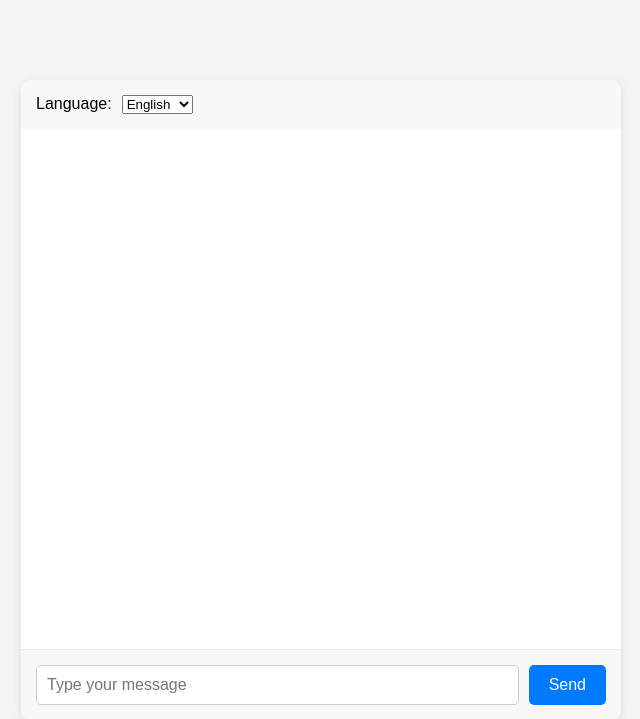
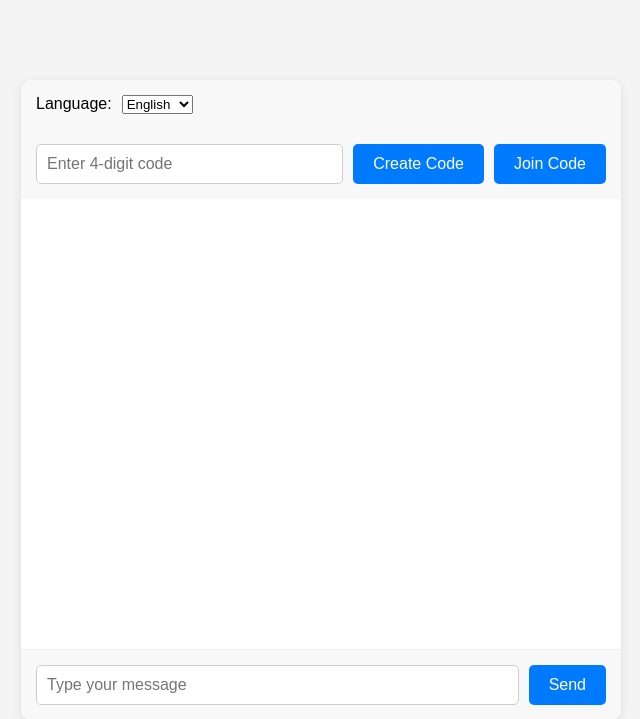
Before and after one commit to aashiqumar/schatdoc-py, a Flask app: page / in a window 1280 px wide. Shown: the top 719 px of the page, without its empty margins (319-959 px from the left). Run offline with Flask 3, Linux system fonts and the light colour scheme; some libraries are stand-ins or nearby versions.

```diff
--- a/server.py
+++ b/server.py
@@ -1,5 +1,5 @@
 from flask import Flask, render_template, request
-from flask_socketio import SocketIO, send
+from flask_socketio import SocketIO, send, emit
 import uuid
 from app.controller.TranslationController import translation_bp
 
@@ -11,6 +11,7 @@ socketio = SocketIO(app)
 app.register_blueprint(translation_bp)
 
 clients = {}
+codes = {}
 
 @app.route('/')
 def index():
@@ -19,24 +20,51 @@ def index():
 @socketio.on('connect')
 def handle_connect():
     client_id = str(uuid.uuid4())
-    clients[client_id] = request.sid
-    # Removed the broadcast message for client connection
-    return client_id
+    clients[client_id] = {'sid': request.sid, 'code': None}
+    emit('client_id', client_id)
 
 @socketio.on('disconnect')
 def handle_disconnect():
-    client_id = next((k for k, v in clients.items() if v == request.sid), None)
+    client_id = next((k for k, v in clients.items() if v['sid'] == request.sid), None)
     if client_id:
+        code = clients[client_id]['code']
+        if code in codes:
+            codes[code].remove(client_id)
+            if not codes[code]:
+                del codes[code]
         del clients[client_id]
-        # Removed the broadcast message for client disconnection
+
+@socketio.on('create_code')
+def handle_create_code(data):
+    client_id = data['client_id']
+    code = data['code']
+    if code not in codes:
+        codes[code] = []
+    codes[code].append(client_id)
+    clients[client_id]['code'] = code
+    emit('code_created', code, room=clients[client_id]['sid'])
+
+@socketio.on('join_code')
+def handle_join_code(data):
+    client_id = data['client_id']
+    code = data['code']
+    if code in codes:
+        codes[code].append(client_id)
+        clients[client_id]['code'] = code
+        emit('code_joined', code, room=clients[client_id]['sid'])
+    else:
+        emit('error', 'Code not found', room=clients[client_id]['sid'])
 
 @socketio.on('message')
-def handle_message(msg):
-    client_id = next((k for k, v in clients.items() if v == request.sid), None)
+def handle_message(data):
+    client_id = next((k for k, v in clients.items() if v['sid'] == request.sid), None)
     if client_id:
-        for sid in clients.values():
-            if sid != request.sid:
-                send(msg, room=sid)
+        code = clients[client_id]['code']
+        message = data['message']
+        if code in codes:
+            for cid in codes[code]:
+                if cid != client_id:
+                    send(message, room=clients[cid]['sid'])
 
 if __name__ == '__main__':
     socketio.run(app, host='0.0.0.0', port=8000)
--- a/templates/index.html
+++ b/templates/index.html
@@ -134,6 +134,13 @@
         </select>
     </div>
 
+    <!-- 4-digit code input -->
+    <div class="input-container">
+        <input type="text" id="codeInput" placeholder="Enter 4-digit code">
+        <button id="createCodeBtn">Create Code</button>
+        <button id="joinCodeBtn">Join Code</button>
+    </div>
+
     <!-- Chat messages will appear here -->
     <div id="chatBox" class="chat-box"></div>
 
@@ -151,6 +158,10 @@
     const sendBtn = document.getElementById('sendBtn');
     const messageInput = document.getElementById('messageInput');
     const languageSelect = document.getElementById('languageSelect');
+    const codeInput = document.getElementById('codeInput');
+    const createCodeBtn = document.getElementById('createCodeBtn');
+    const joinCodeBtn = document.getElementById('joinCodeBtn');
+    let clientId;
 
     // Function to append a message to the chat box
     function appendMessage(text, type) {
@@ -174,6 +185,11 @@
         return data.translatedText;
     }
 
+    // Receive client ID
+    socket.on('client_id', function (id) {
+        clientId = id;
+    });
+
     // Receive message
     socket.on('message', async function (msg) {
         const targetLanguage = languageSelect.value;
@@ -181,11 +197,28 @@
         appendMessage(translatedMsg, 'received');
     });
 
+    // Create code
+    createCodeBtn.addEventListener('click', () => {
+        const code = codeInput.value.trim();
+        if (code.length === 4) {
+            socket.emit('create_code', { client_id: clientId, code });
+        }
+    });
+
+    // Join code
+    joinCodeBtn.addEventListener('click', () => {
+        const code = codeInput.value.trim();
+        if (code.length === 4) {
+            socket.emit('join_code', { client_id: clientId, code });
+        }
+    });
+
     // Send message
     sendBtn.addEventListener('click', () => {
         const message = messageInput.value.trim();
-        if (message !== '') {
-            socket.send(message);
+        const code = codeInput.value.trim();
+        if (message !== '' && code.length === 4) {
+            socket.emit('message', { message, code });
             appendMessage(message, 'sent');
             messageInput.value = ''; // Clear the input after sending
         }
```
